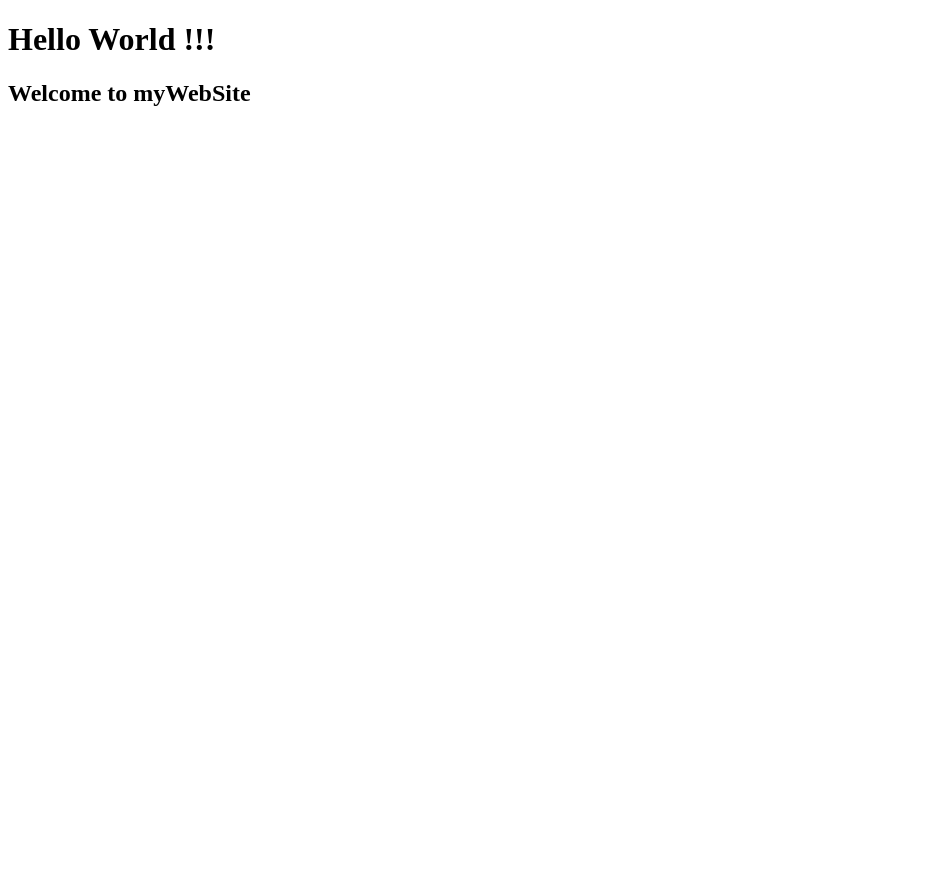
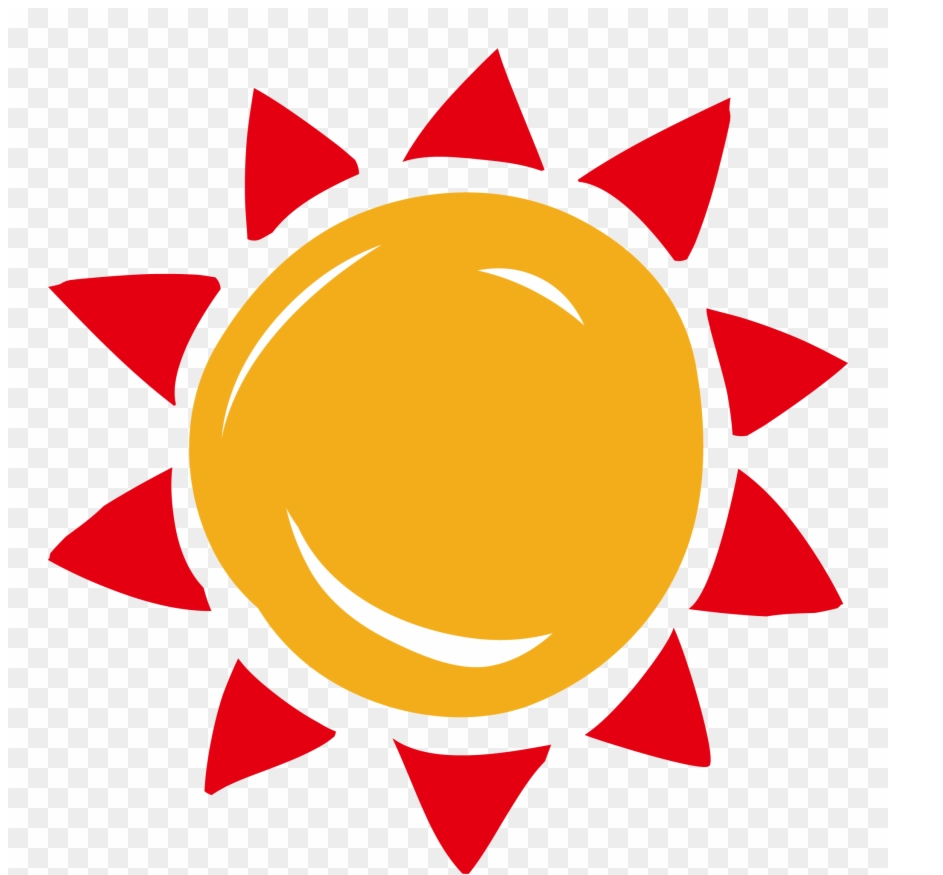
Before and after one commit to tonkla555/-testGit, a plain HTML site: page index.html in a window 1280 px wide. Shown: the top 875 px of the page, without its empty margins (0-943 px from the left). Before the commit the page ends 800 px from the top, so only its background shows below. Drawn offline with Linux system fonts and the light colour scheme.

Commit message:
Remove Hello World and Added image to WeSite

```diff
--- a/index.html
+++ b/index.html
@@ -4,6 +4,6 @@
     <title>Test for GITHUB</title>
 </head>
 <body>
-    <h1>Hello World !!!</h1>
+    <img src="2.png"/>
     <h2>Welcome to myWebSite </h2>
 </body>
```
